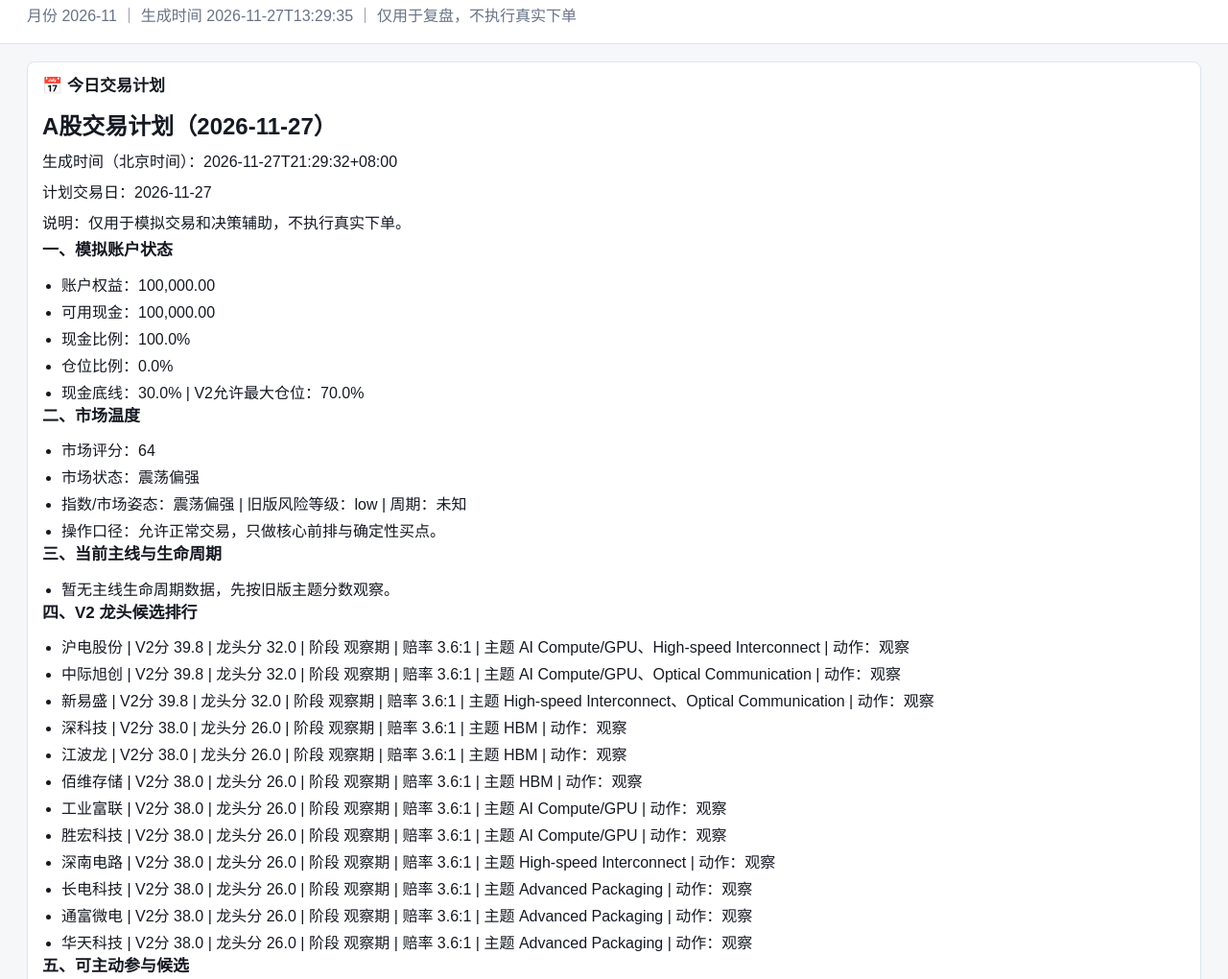
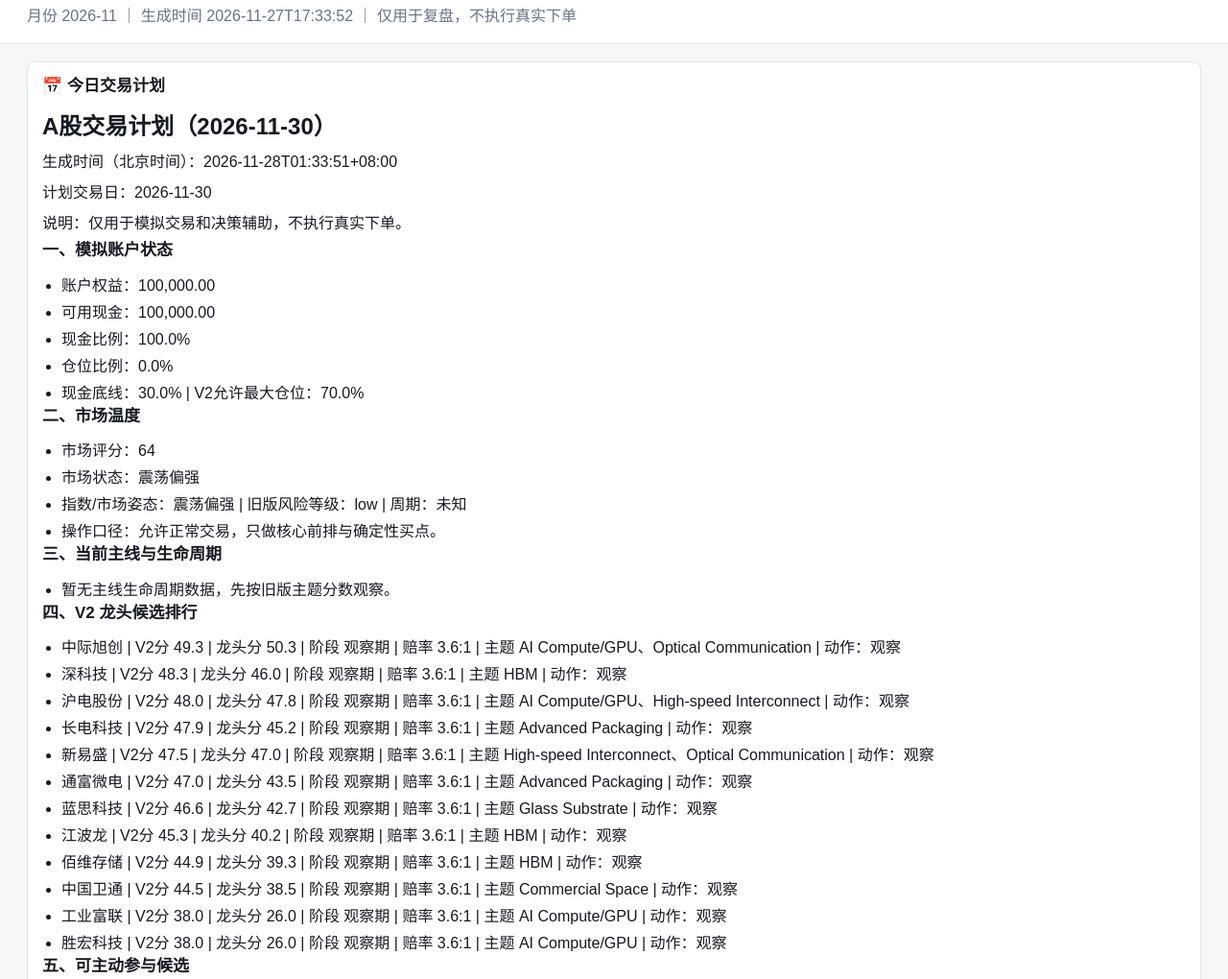
Before and after one commit to whatnicai-collab/AIHotFlow-Dashboard, a plain HTML site: page monthly_review.html in a window 1280 px wide. Shown: the part 62-1082 px from the top of the page at 96% size. Drawn offline with Linux system fonts and the light colour scheme.

Commit message:
Update dashboard snapshot

```diff
--- a/monthly_review.html
+++ b/monthly_review.html
@@ -58,14 +58,14 @@ tbody tr:hover{background:#f3f8ff}
 }
 
 </style>
-</head><body><header><h1>复盘中心</h1><div class="muted">月份 2026-11 ｜ 生成时间 2026-11-27T13:29:35 ｜ 仅用于复盘，不执行真实下单</div></header><main>
+</head><body><header><h1>复盘中心</h1><div class="muted">月份 2026-11 ｜ 生成时间 2026-11-27T17:33:52 ｜ 仅用于复盘，不执行真实下单</div></header><main>
 
 <section class="section">
 <h2>📅 今日交易计划</h2>
-<h1>A股交易计划（2026-11-27）</h1>
+<h1>A股交易计划（2026-11-30）</h1>
 
-<p>生成时间（北京时间）：2026-11-27T21:29:32+08:00</p>
-<p>计划交易日：2026-11-27</p>
+<p>生成时间（北京时间）：2026-11-28T01:33:51+08:00</p>
+<p>计划交易日：2026-11-30</p>
 <p>说明：仅用于模拟交易和决策辅助，不执行真实下单。</p>
 
 <h2>一、模拟账户状态</h2>
@@ -85,18 +85,18 @@ tbody tr:hover{background:#f3f8ff}
 <ul><li>暂无主线生命周期数据，先按旧版主题分数观察。</li>
 </ul>
 <h2>四、V2 龙头候选排行</h2>
-<ul><li>沪电股份 | V2分 39.8 | 龙头分 32.0 | 阶段 观察期 | 赔率 3.6:1 | 主题 AI Compute/GPU、High-speed Interconnect | 动作：观察</li>
-<li>中际旭创 | V2分 39.8 | 龙头分 32.0 | 阶段 观察期 | 赔率 3.6:1 | 主题 AI Compute/GPU、Optical Communication | 动作：观察</li>
-<li>新易盛 | V2分 39.8 | 龙头分 32.0 | 阶段 观察期 | 赔率 3.6:1 | 主题 High-speed Interconnect、Optical Communication | 动作：观察</li>
-<li>深科技 | V2分 38.0 | 龙头分 26.0 | 阶段 观察期 | 赔率 3.6:1 | 主题 HBM | 动作：观察</li>
-<li>江波龙 | V2分 38.0 | 龙头分 26.0 | 阶段 观察期 | 赔率 3.6:1 | 主题 HBM | 动作：观察</li>
-<li>佰维存储 | V2分 38.0 | 龙头分 26.0 | 阶段 观察期 | 赔率 3.6:1 | 主题 HBM | 动作：观察</li>
+<ul><li>中际旭创 | V2分 49.3 | 龙头分 50.3 | 阶段 观察期 | 赔率 3.6:1 | 主题 AI Compute/GPU、Optical Communication | 动作：观察</li>
+<li>深科技 | V2分 48.3 | 龙头分 46.0 | 阶段 观察期 | 赔率 3.6:1 | 主题 HBM | 动作：观察</li>
+<li>沪电股份 | V2分 48.0 | 龙头分 47.8 | 阶段 观察期 | 赔率 3.6:1 | 主题 AI Compute/GPU、High-speed Interconnect | 动作：观察</li>
+<li>长电科技 | V2分 47.9 | 龙头分 45.2 | 阶段 观察期 | 赔率 3.6:1 | 主题 Advanced Packaging | 动作：观察</li>
+<li>新易盛 | V2分 47.5 | 龙头分 47.0 | 阶段 观察期 | 赔率 3.6:1 | 主题 High-speed Interconnect、Optical Communication | 动作：观察</li>
+<li>通富微电 | V2分 47.0 | 龙头分 43.5 | 阶段 观察期 | 赔率 3.6:1 | 主题 Advanced Packaging | 动作：观察</li>
+<li>蓝思科技 | V2分 46.6 | 龙头分 42.7 | 阶段 观察期 | 赔率 3.6:1 | 主题 Glass Substrate | 动作：观察</li>
+<li>江波龙 | V2分 45.3 | 龙头分 40.2 | 阶段 观察期 | 赔率 3.6:1 | 主题 HBM | 动作：观察</li>
+<li>佰维存储 | V2分 44.9 | 龙头分 39.3 | 阶段 观察期 | 赔率 3.6:1 | 主题 HBM | 动作：观察</li>
+<li>中国卫通 | V2分 44.5 | 龙头分 38.5 | 阶段 观察期 | 赔率 3.6:1 | 主题 Commercial Space | 动作：观察</li>
 <li>工业富联 | V2分 38.0 | 龙头分 26.0 | 阶段 观察期 | 赔率 3.6:1 | 主题 AI Compute/GPU | 动作：观察</li>
 <li>胜宏科技 | V2分 38.0 | 龙头分 26.0 | 阶段 观察期 | 赔率 3.6:1 | 主题 AI Compute/GPU | 动作：观察</li>
-<li>深南电路 | V2分 38.0 | 龙头分 26.0 | 阶段 观察期 | 赔率 3.6:1 | 主题 High-speed Interconnect | 动作：观察</li>
-<li>长电科技 | V2分 38.0 | 龙头分 26.0 | 阶段 观察期 | 赔率 3.6:1 | 主题 Advanced Packaging | 动作：观察</li>
-<li>通富微电 | V2分 38.0 | 龙头分 26.0 | 阶段 观察期 | 赔率 3.6:1 | 主题 Advanced Packaging | 动作：观察</li>
-<li>华天科技 | V2分 38.0 | 龙头分 26.0 | 阶段 观察期 | 赔率 3.6:1 | 主题 Advanced Packaging | 动作：观察</li>
 </ul>
 <h2>五、可主动参与候选</h2>
 <ul><li>暂无同时满足启动/发酵期、赔率≥2:1的候选，今日以观察和现金为主。</li>
@@ -143,4 +143,4 @@ tbody tr:hover{background:#f3f8ff}
 
 <section><h2>本月交易频率</h2><table><thead><tr><th>股票</th><th>交易次数</th></tr></thead><tbody><tr><td colspan="2" class="muted">暂无本月成交</td></tr></tbody></table></section>
 </main></body></html>
-<!-- Published by AIHotFlow at 2026-11-27 13:29:37 UTC. Static HTML only; source/data not included. -->
+<!-- Published by AIHotFlow at 2026-11-27 17:33:54 UTC. Static HTML only; source/data not included. -->
```
